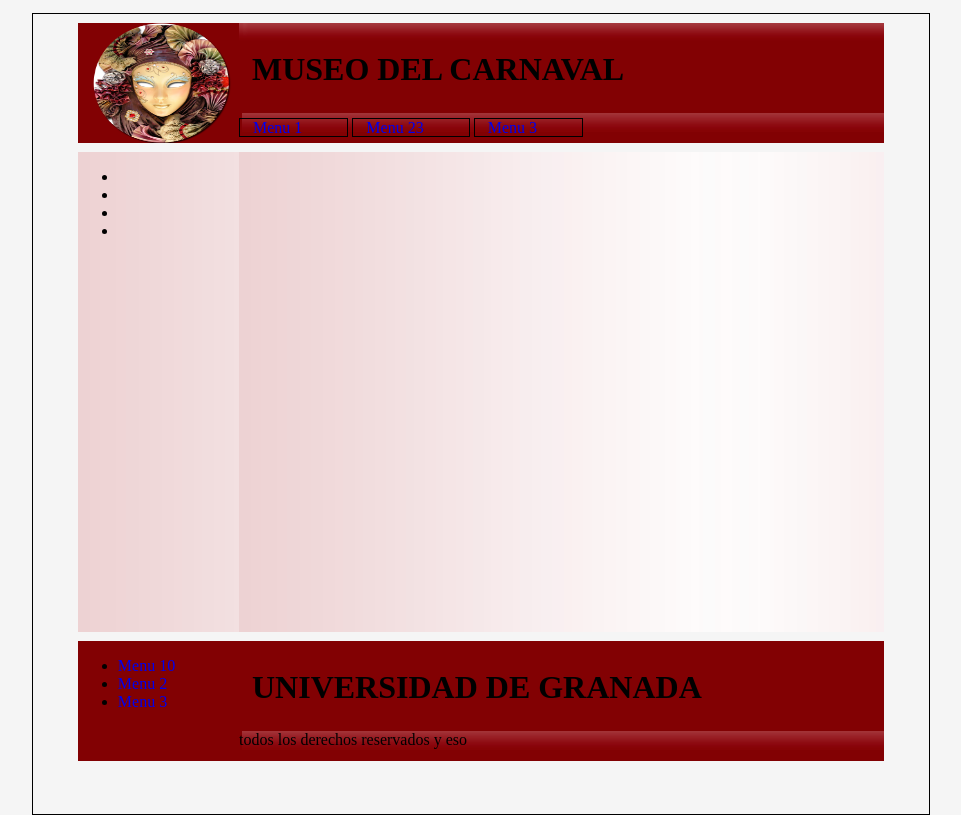
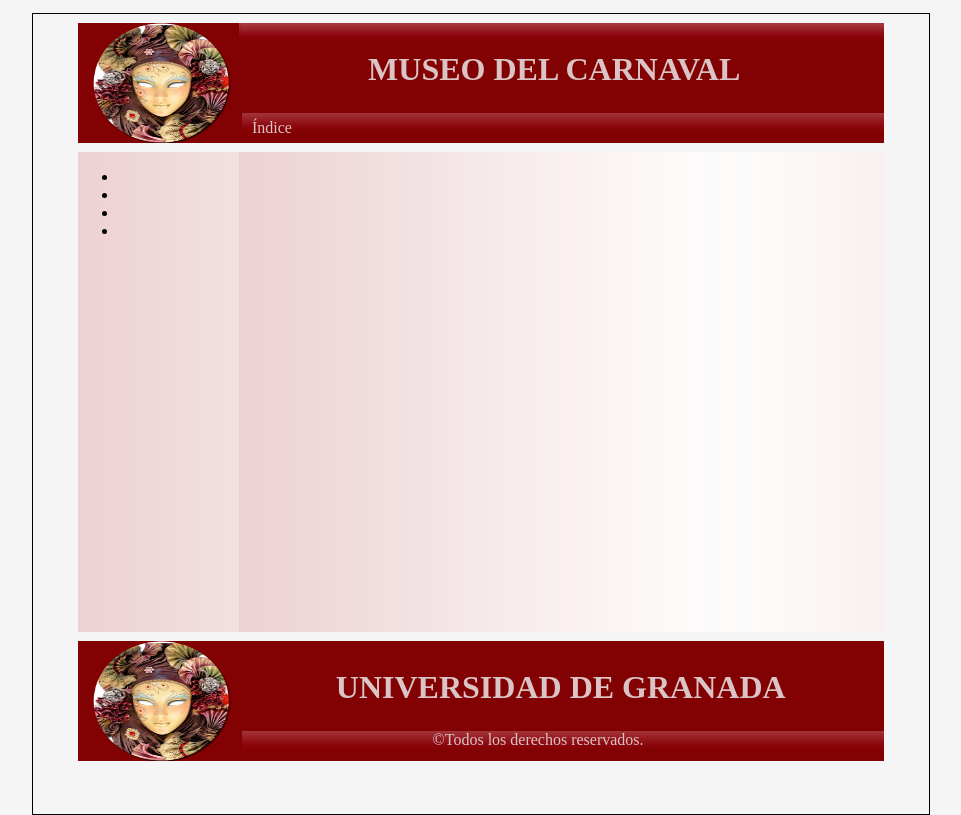
Before and after one commit to marquirj/SIBW-Museo, a PHP site: page / in a window 1280 px wide. Shown: the whole page, without its empty margins (159-1120 px from the left). Run offline with PHP 8.4, Linux system fonts and the light colour scheme.

Commit message:
plantilla hecha

```diff
--- a/index.html
+++ b/index.html
@@ -4,11 +4,12 @@
     <title>Universidad de Granada</title>
     <link rel="stylesheet" type="text/css" href="style.css" />
     <meta name="viewport" content="width=device-width, initial-scale=1.0">
+    <link href="img/favicon.ico" type="image/x-icon" rel="shortcut icon" />
 </head>
 <body>
   <header>
         <div id="cab_izq">
-          <img id="logo" src="img/logo.png"></img>
+          <img id="logo" alt="Logo" src="img/logo.png" />
         </div>
         <div id="cab_der">
             <div id="cab_titulo">
@@ -17,9 +18,9 @@
             <div id="cab_menu">
               <nav id="menu_princ">
                   <ul id="menu_sec">
-                      <li id="menu_lista"><a href="#">Menu 1</a></li>
-                      <li id="menu_lista"><a href="#">Menu 23</a></li>
-                      <li id="menu_lista"><a href="#">Menu 3</a></li>
+                      <li id="menu_lista"><a href="#">Índice</a></li>
+                      <!--<li id="menu_lista"><a href="#">Obra</a></li>
+                      <li id="menu_lista"><a href="#">Obra Imprimir</a></li>-->
                   </ul>
               </nav>
             </div>
@@ -34,25 +35,25 @@
             <li><a href="#"></a></li>
         </ul>
     </aside>
-    <section id="contenido_princ">
-    </section>
+    <article id="contenido_princ">
+    </article>
 </div>
 <footer>
-      <div id="foo_izq">
-        <nav id="foo_princ">
+      <img id="foo_izq" alt="Logo" src="img/logo.png" />
+        <!--<nav id="foo_princ">
             <ul id="foo_menu_sec">
-                <li id="foo_lista"><a href="#">Menu 10</a></li>
-                <li id="foo_lista"><a href="#">Menu 2</a></li>
-                <li id="foo_lista"><a href="#">Menu 3</a></li>
+                <li id="foo_lista"><a href="#">Índice</a></li>
+                <li id="foo_lista"><a href="#">Obra</a></li>
+                <li id="foo_lista"><a href="#">Obra Imprimir</a></li>
             </ul>
-        </nav>
+        </nav>-->
       </div>
       <div id="foo_der">
           <div id="foo_titulo">
             <h1 id="foot_titulo">UNIVERSIDAD DE GRANADA</h1>
           </div>
           <div id="foo_menu">
-            <p id="copyright"> todos los derechos reservados y eso</p>
+            <p id="copyright"> &copy;Todos los derechos reservados.</p>
           </div>
       </div>
 </footer>
--- a/style.css
+++ b/style.css
@@ -51,10 +51,11 @@
 
 #titulo{
   padding-top: 1%;
-  padding-left: 2%;
+  padding-left: 20%;
   /*margin: 0;*/
   width: 100%;
   float:left;
+  color: #dbc4c5;
   /*font-size: 3vw;
   font-size: 4vh;*/
 }
@@ -80,12 +81,17 @@
   display: inline;
   padding-left: 2%;
   padding-right: 7%;
-  border:1px solid black;
+  /*border:1px solid black;*/
 
 }
 
-a{
+#menu_lista a{
   text-decoration: none;
+  color: #dbc4c5;
+}
+
+#menu_lista a:hover{
+	color: white;
 }
 /*      CONTENIDO       */
 #contenido{
@@ -118,9 +124,21 @@
     float:left;
     height:100%;
     width:20%;
-    background-image: url(img/foo_izq.png);
+    background-image: url(img/logo.png);
 
 }
+/*#foo_lista {
+  list-style: none;
+}
+#foo_lista a{
+  text-decoration: none;
+  color: #dbc4c5;
+}
+
+#foo_lista a:hover{
+	color: white;
+}*/
+
 #foo_der{
     float:left;
     height:100%;
@@ -135,10 +153,11 @@
 
 #foot_titulo{
   padding-top: 1%;
-  padding-left: 2%;
+  padding-left: 15%;
 
   width: 100%;
   float:left;
+  color: #dbc4c5;
   /*font-size: 3vw;
   font-size: 4vh;*/
 }
@@ -146,13 +165,13 @@
     padding-top: 0%;
     width:100%;
     height:25%;
-    background-color: yellow;
     background-image:url(img/cab_menu.png);
 }
 
 #copyright{
-  margin: 0;
-  padding: 0;
+  margin:0;
+  padding-left: 30%;
+  color: #dbc4c5;
 }
 
 
```
Also changed, not shown: img/favicon.ico (added).
